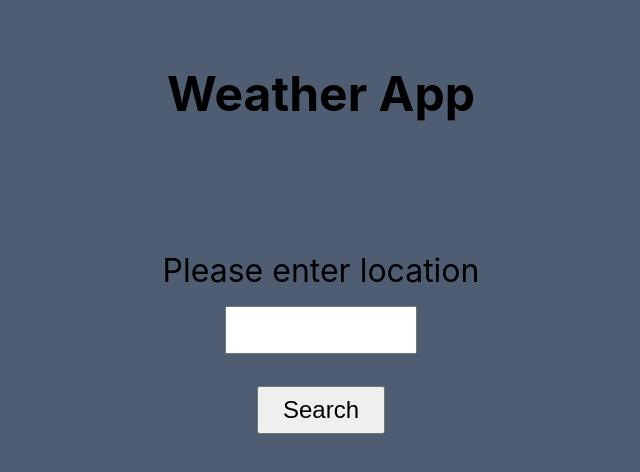
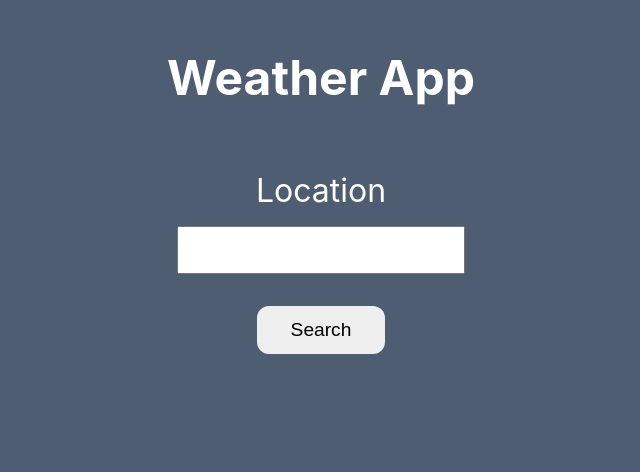
Before and after one commit to nicopicchio/weather-app, a React (Create React App) app: page / in a window 1280 px wide. Shown: the top 472 px of the page, without its empty margins (319-959 px from the left). Built offline with nearby package versions, Linux system fonts and the light colour scheme; no server answers; the HTML template or start-up script is replaced by a standard one.

Commit message:
fetching weather for location

```diff
--- a/src/App.js
+++ b/src/App.js
@@ -1,16 +1,23 @@
 import { useState, useEffect } from 'react';
+import { logo } from './assets/logo.png';
 
 function App() {
 	const [location, setLocation] = useState('');
 	const [woeID, setWoeID] = useState(0);
-	console.log('RENDERING WEATHER APP', woeID);
+	const [weather, setWeather] = useState({});
+	console.log('RENDERING WEATHER APP', weather);
 
-	// new object for json response
 	useEffect(() => {
 		fetch(`http://localhost:3001/api/location/search/?query=${location}`)
 			.then((res) => res.json())
 			.then((jsonResponse) => setWoeID(jsonResponse[0].woeid));
 	}, [location]);
+
+	useEffect(() => {
+		fetch(`http://localhost:3001/api/location/${woeID}`)
+			.then((res) => res.json())
+			.then((jsonResponse) => setWeather(jsonResponse));
+	}, [woeID]);
 
 	const handleSubmit = (e) => {
 		e.preventDefault();
@@ -20,10 +27,11 @@ function App() {
 	return (
 		<>
 			<div className='container'>
+				{/* <img id='logo' alt='logo' src={logo} /> */}
 				<h1>Weather App</h1>
 				<form className='location-form' onSubmit={handleSubmit}>
 					<label className='input-label'>
-						Please enter location
+						Location
 						<input type='text' className='search-input' name='city' required />
 						<input type='submit' className='submit-button' value='Search' />
 					</label>
--- a/src/index.css
+++ b/src/index.css
@@ -10,6 +10,7 @@ body {
     sans-serif;
   -webkit-font-smoothing: antialiased;
   -moz-osx-font-smoothing: grayscale;
+  color: white;
 }
 
 code {
@@ -20,7 +21,7 @@ code {
 h1 {
   font-size: 3rem;
   padding: 2rem;
-  margin: 2rem;
+  margin: 1rem;
 }
 
 .container {
@@ -32,7 +33,7 @@ h1 {
 }
 
 .location-form {
-  margin: 4rem;
+  margin: 1rem;
 }
 
 .input-label {
@@ -47,10 +48,17 @@ h1 {
   font-size: 1.5rem;
   padding: 0.5rem;
   margin: 1rem;
-  width: 12rem;
+  width: 18rem;
   height: 3rem;
 }
 
 .submit-button {
+  font-size: 1.2rem;
   width: 8rem;
+  border-radius: 12px;
+  border-style: none;
 }
+
+.submit-button:hover {
+  background: #ff9d4d
+}
```
Also changed, not shown: src/assets/logo.png (renamed from assets/logo.png).
